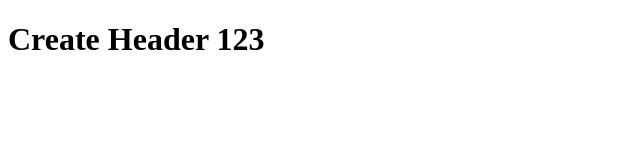
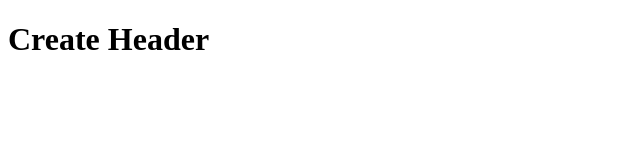
Before and after one commit to quocdatdang03/git-and-github-course, a plain HTML site: page header.html in a window 1280 px wide. Shown: the full height of the page, 0-640 px from the left. Drawn offline with Linux system fonts and the light colour scheme.

Commit message:
Revert content original h1 in header

```diff
--- a/header.html
+++ b/header.html
@@ -7,7 +7,7 @@
   </head>
   <body>
     <header>
-      <h1>Create Header 123</h1>
+      <h1>Create Header</h1>
     </header>
   </body>
 </html>
```
